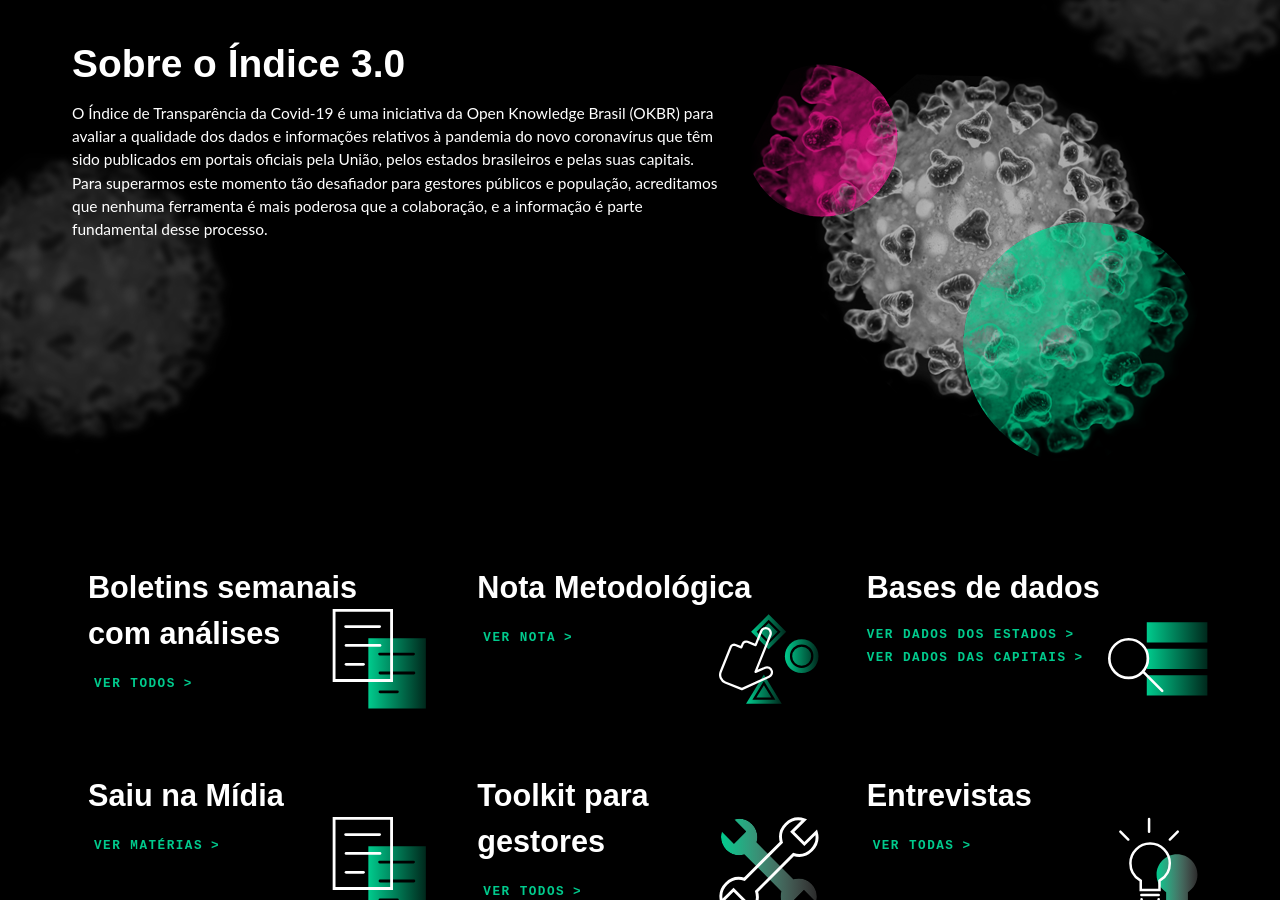
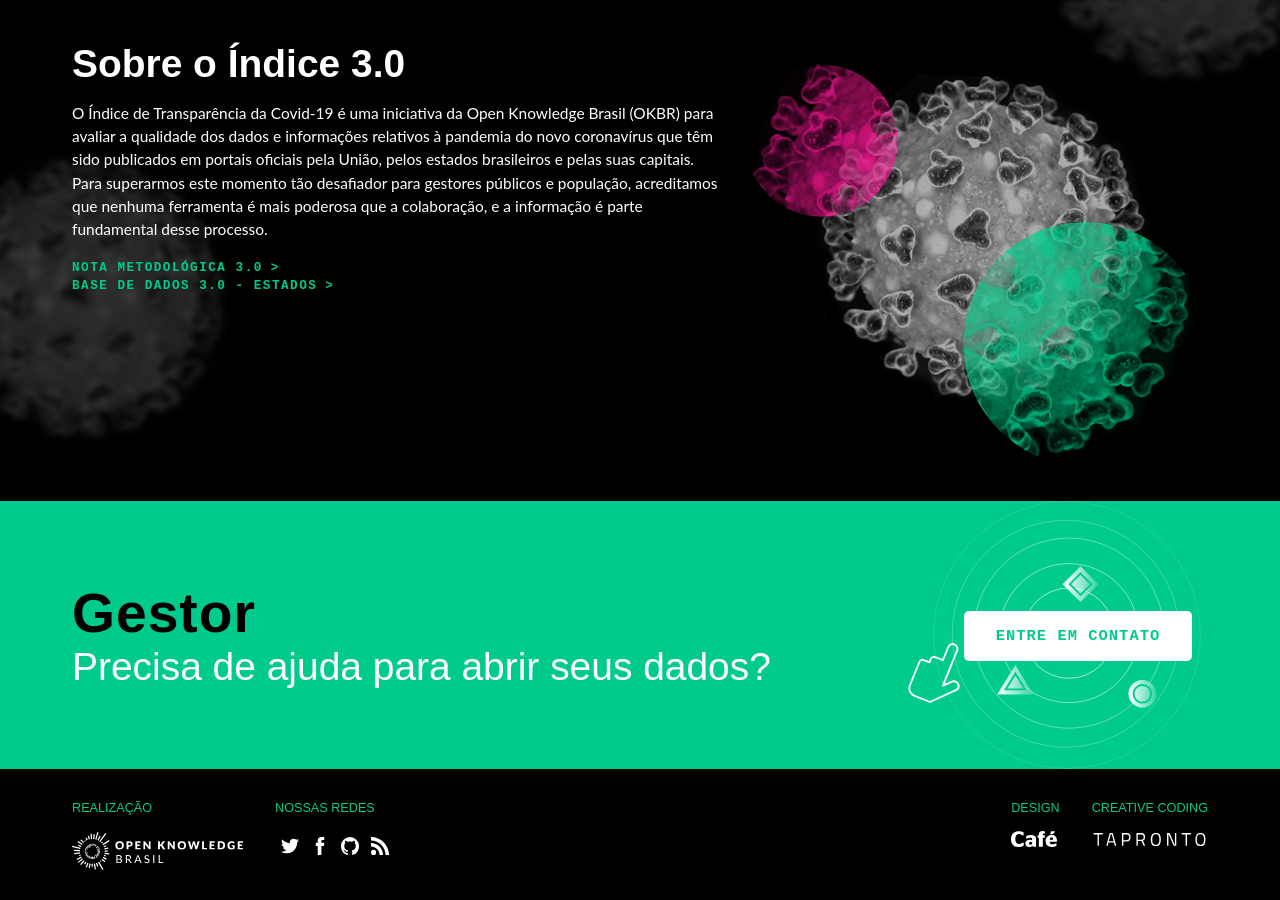
Before and after one commit to okfn-brasil/transparenciacovid19, a Jekyll site: the page built from index.html, in a window 1280 px wide and 900 px high, scrolled down 2302 px. Built offline with Jekyll 4.4.1, drawn with Linux system fonts in a browser that asks for light colours; some web fonts are replaced.

Commit message:
Revert "boletim, nota e cards"

```diff
--- a/_includes/itc.html
+++ b/_includes/itc.html
@@ -136,10 +136,10 @@
                         <h3 class="t6 w700 mb1 tcb">Sobre o Índice 3.0</h3>
                         <p class="t3 tcb ff1 w400 lh1-50">O Índice de Transparência da Covid-19 é uma iniciativa da Open Knowledge Brasil (OKBR) para avaliar a qualidade dos dados e informações relativos à pandemia do novo coronavírus que têm sido publicados em portais oficiais pela União, pelos estados brasileiros e pelas suas capitais. Para superarmos este momento tão desafiador para gestores públicos e população, acreditamos que nenhuma ferramenta é mais poderosa que a colaboração, e a informação é parte fundamental desse processo.</p>
                         <!-- <a href="./sobre.html" class="btn-txt">Ler mais</a> -->
-                        <!-- <a href="/files/Nota_Metodologica_Transparencia_da_Covid-19_3.0.pdf" target="_blank" rel="noreferrer" class="btn-txt">NOTA METODOLÓGICA 3.0</a>
+                        <a href="/files/Nota_Metodologica_Transparencia_da_Covid-19_3.0.pdf" target="_blank" rel="noreferrer" class="btn-txt">NOTA METODOLÓGICA 3.0</a>
                         <br/>
                         <a href="https://docs.google.com/spreadsheets/d/1F31jmqpR85AQkNzIiIccFGUer-cTxCwVE7M8afMLvTc/edit?usp=sharing" target="_blank" class="btn-txt">BASE DE DADOS 3.0 - ESTADOS</a>
-                        <br/> -->
+                        <br/>
                         <!-- <a href="https://docs.google.com/spreadsheets/d/1nX-jt-dgQ1Q5Ke9zXr-dQxC9lAxQy0Zac8WHCyb3zKc/edit?usp=sharing" target="_blank" class="btn-txt">BASE DE DADOS 2.0 - CAPITAIS</a> -->
                     </div>
                     <div class="col-xs-12 col-md-5">
@@ -153,51 +153,6 @@
             </div>
         </article>
 
-        <!-- Links -->
-        <article id="links">
-            <img class="anm" data-speed-x="2" data-speed-y="4" data-speed-scale="2" data-speed-rotate="2" src="./assets/images/corona-blur.png">
-            <div class="container-fluid wrap">
-                <div class="row">
-                    <div class="col-xs-12 col-sm-6 col-md-4">
-                        <a href="./boletins.html" class="box-link boletim">
-                            <h5 class="t5 tcb w700">Boletins semanais com análises</h5>
-                            <button class="btn-txt">Ver todos</button>
-                        </a>
-                    </div>
-                    <div class="col-xs-12 col-sm-6 col-md-4">
-                        <a href="./files/Nota_Metodologica_Transparencia_da_Covid-19_3.0.pdf" class="box-link nota">
-                            <h5 class="t5 tcb w700">Nota Metodológica</h5>
-                            <button class="btn-txt">Ver Nota</button>
-                        </a>
-                    </div>
-                    <div class="col-xs-12 col-sm-6 col-md-4">
-                        <div target="_blank" class="box-link base">
-                            <h5 class="t5 tcb w700">Bases de dados</h5>
-                            <a href="https://docs.google.com/spreadsheets/d/1F31jmqpR85AQkNzIiIccFGUer-cTxCwVE7M8afMLvTc/edit#gid=2051875437" target="_blank" class="btn-txt block mb05">Ver dados dos estados</a>
-                            <a href="https://docs.google.com/spreadsheets/d/1SGaW3bdQibF7O6h8UQkJFTd0OtYL9cCaYfROMfZJsfk/edit?usp=sharing" target="_blank" class="btn-txt block">Ver dados das capitais</a>
-                        </div>
-                    </div>
-                    <div class="col-xs-12 col-sm-6 col-md-4">
-                        <a href="./midia.html" class="box-link midia">
-                            <h5 class="t5 tcb w700">Saiu na Mídia</h5>
-                            <button class="btn-txt">Ver matérias</button>
-                        </a>
-                    </div>
-                    <div class="col-xs-12 col-sm-6 col-md-4">
-                        <a href="./toolkits.html" class="box-link gestores">
-                            <h5 class="t5 tcb w700">Toolkit para gestores</h5>
-                            <button class="btn-txt">Ver todos</button>
-                        </a>
-                    </div>
-                    <div class="col-xs-12 col-sm-6 col-md-4">
-                        <a href="./entrevistas.html" class="box-link casos">
-                            <h5 class="t5 tcb w700">Entrevistas</h5>
-                            <button class="btn-txt">Ver todas</button>
-                        </a>
-                    </div>
-                </div>
-            </div>
-        </article>
 
 </body>
     <script>
```
Also changed, not shown: boletins.html (+0 -8 lines), 2 other files.
